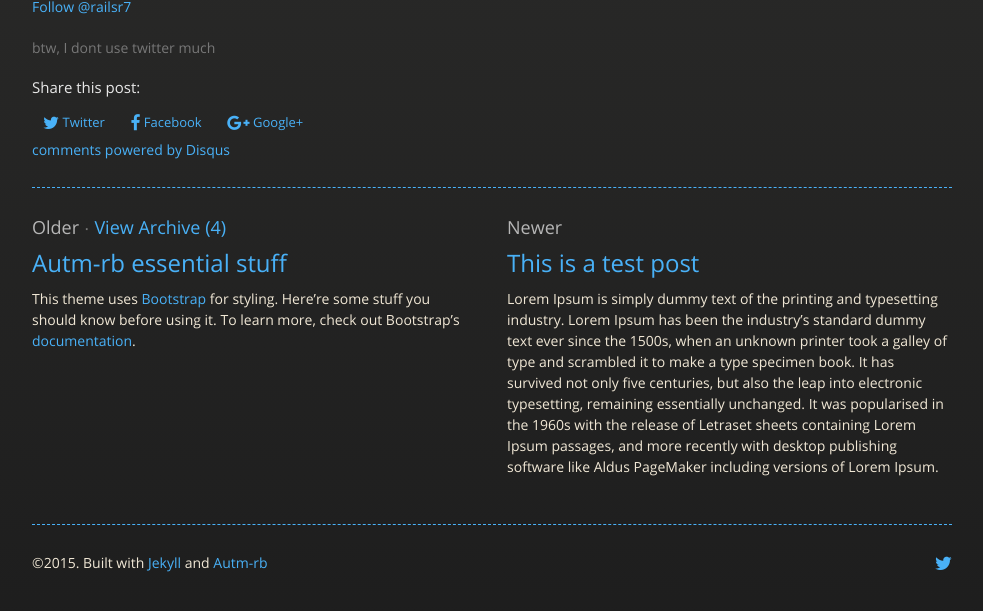
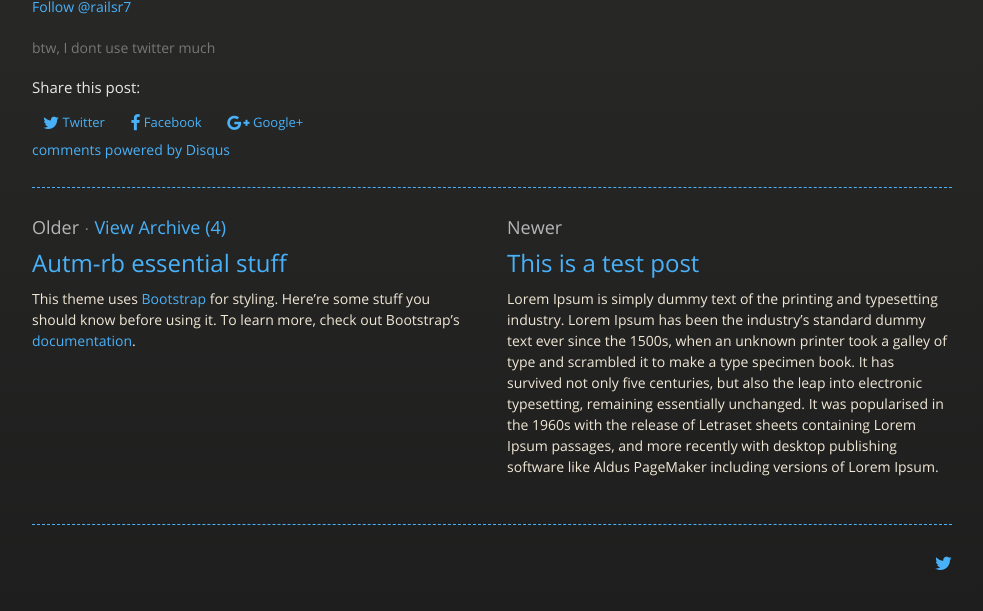
Before and after one commit to rinoldsimon/rinoldsimon.github.com, a Jekyll site: the page built from _posts/2014-09-29-introducing-autm-rb.md, in a window 1280 px wide and 900 px high, scrolled down 4411 px, cut to the strip 258-869 px from the top of the window. Shown: the whole strip, without its empty margins (148-1131 px from the left). Built offline with Jekyll 4.4.1, drawn with Linux system fonts in a browser that asks for light colours; nearby versions of some CDN libraries; comment, search, counter and statistics services are not loaded.

Commit message:
remove footer

```diff
--- a/_includes/footer.html
+++ b/_includes/footer.html
@@ -1,15 +1,17 @@
 
 <footer>
 <hr/>
+<!--
   <div class="left">
     &copy;{{ site.time | date:"%Y" }}.
     Built with <a href="http://jekyllrb.com/">Jekyll</a> and
     <a href="https://github.com/railsr/autm-rb">Autm-rb</a>
   </div>
+-->
 
   <div class="right">
     {% if site.twitter %}
-      <a href="{{site.twitter}}"><i class="fa fa-twitter fa-lg" style="color:#49B1F7;></i></a>
+      <a href="{{site.twitter}}"><i class="fa fa-twitter fa-lg" style="color:#49B1F7;"></i></a>
     </a>
     {% endif %}
   </div>
```
Also changed, not shown: 10 other files.
